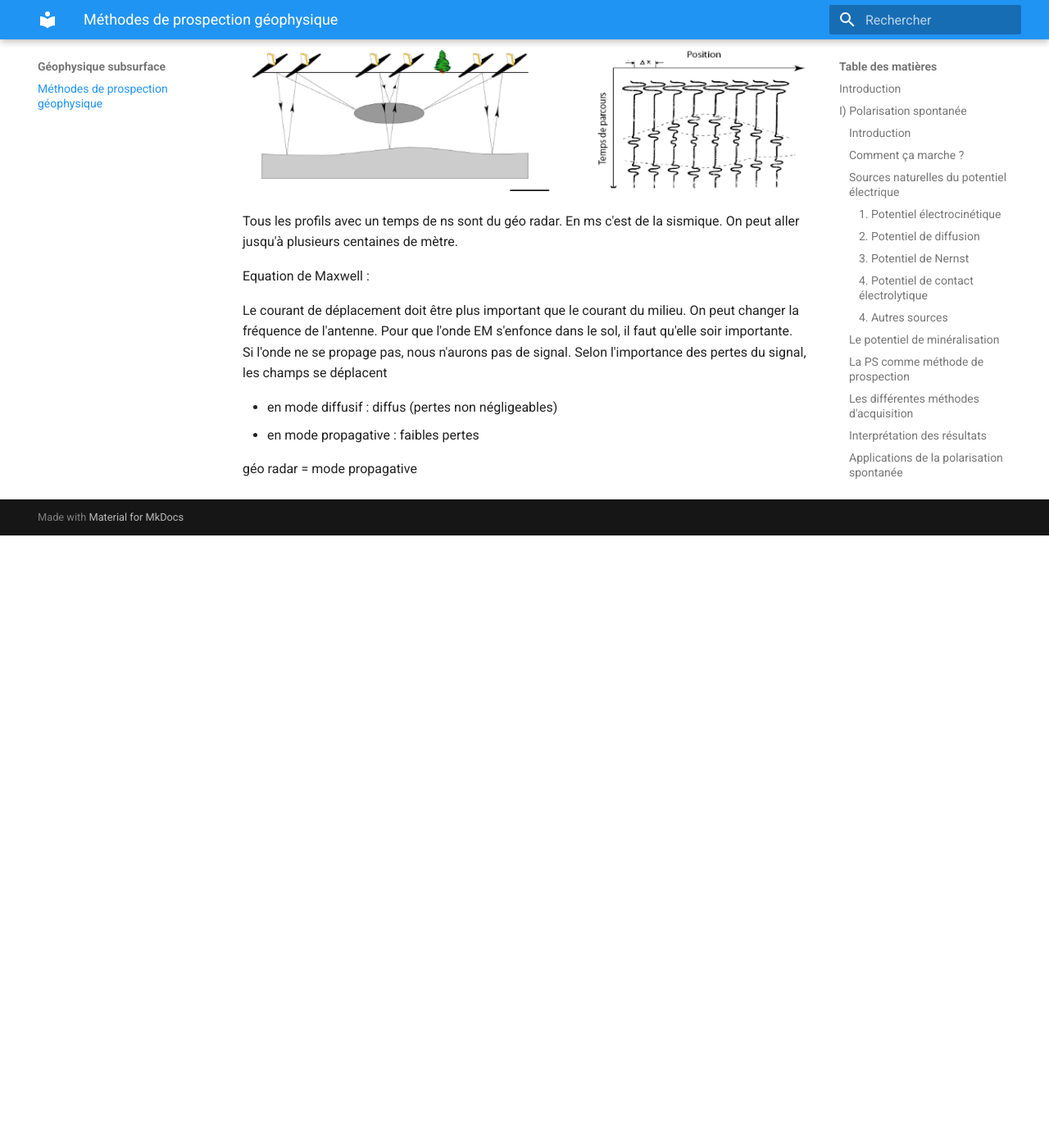
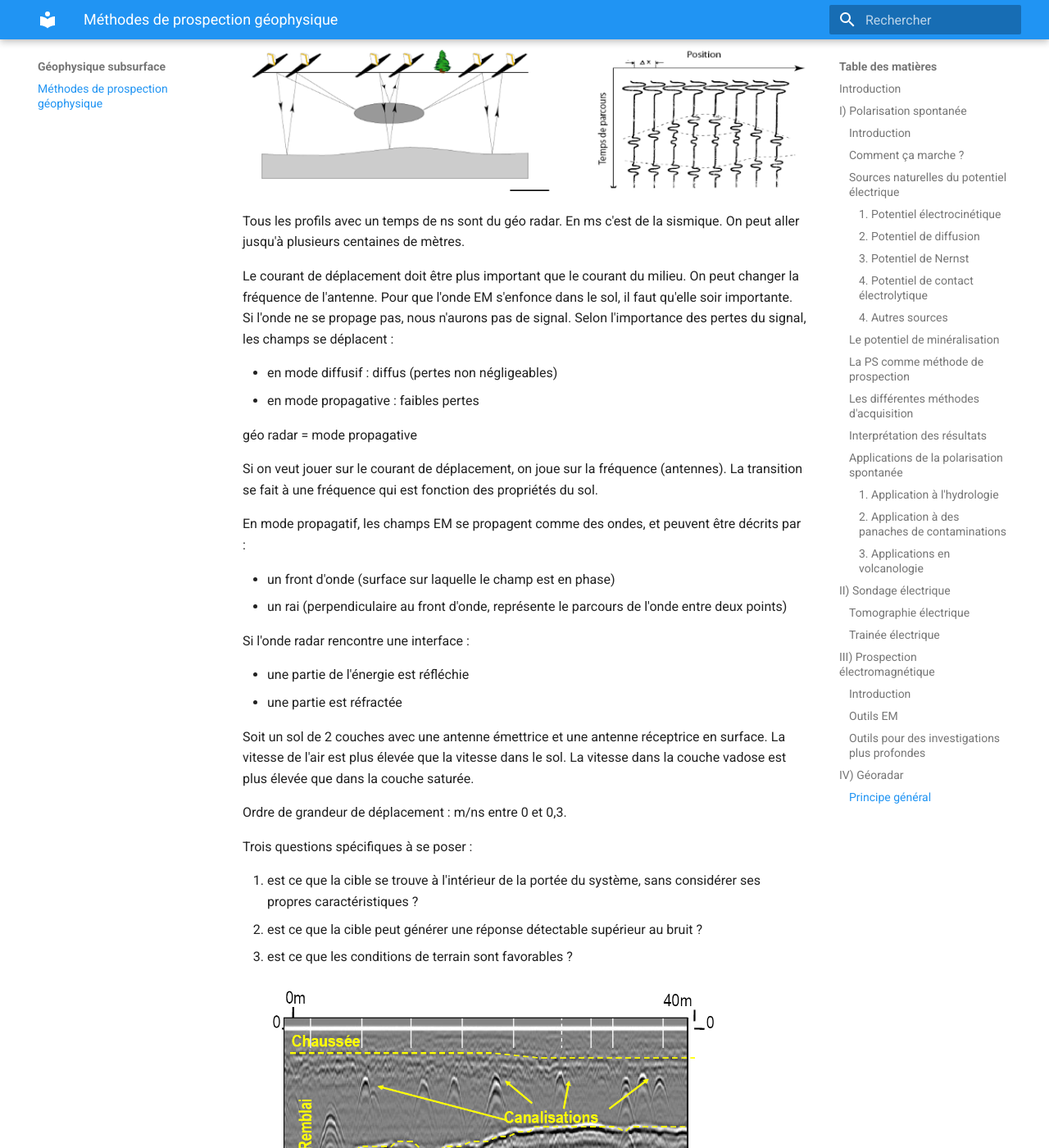
Before and after one commit to Lizeem/M1SSEcours, an MkDocs documentation site: the page built from Docs/Géophysique subsurface/Geophysique de subsurface.md, in a window 1280 px wide and 1400 px high, scrolled down 13066 px. Shown: the whole window at 82% size. Built offline with MkDocs 1.6.1 and Material for MkDocs 9.7.7, drawn with Linux system fonts in a browser that asks for light colours; before the commit the page ends 13719 px from its top, so only the background shows below that; some of the changed text lies outside the part shown.

Commit message:
Update subsurface

```diff
--- a/Docs/Géophysique subsurface/Geophysique de subsurface.md
+++ b/Docs/Géophysique subsurface/Geophysique de subsurface.md
@@ -307,13 +307,43 @@ On envoie une impulsion EM en haute fréquence. L'impulsion induit une onde éle
 
 ![Principe général du géoradar](Images/georadar.PNG)
 
-Tous les profils avec un temps de ns sont du géo radar. En ms c'est de la sismique. On peut aller jusqu'à plusieurs centaines de mètre.
+Tous les profils avec un temps de ns sont du géo radar. En ms c'est de la sismique. On peut aller jusqu'à plusieurs centaines de mètres.
 
-Equation de Maxwell :
-
-Le courant de déplacement doit être plus important que le courant du milieu. On peut changer la fréquence de l'antenne. Pour que l'onde EM s'enfonce dans le sol, il faut qu'elle soir importante. Si l'onde ne se propage pas, nous n'aurons pas de signal. Selon l'importance des pertes du signal, les  champs se déplacent
+Le courant de déplacement doit être plus important que le courant du milieu. On peut changer la fréquence de l'antenne. Pour que l'onde EM s'enfonce dans le sol, il faut qu'elle soir importante. Si l'onde ne se propage pas, nous n'aurons pas de signal. Selon l'importance des pertes du signal, les  champs se déplacent :
 
 - en mode diffusif : diffus (pertes non négligeables)
 - en mode propagative : faibles pertes
 
 géo radar = mode propagative
+
+Si on veut jouer sur le courant de déplacement, on joue sur la fréquence (antennes). La transition se fait à une fréquence qui est fonction des propriétés du sol.
+
+En mode propagatif, les champs EM se propagent comme des ondes, et peuvent être décrits par :
+
+- un front d'onde (surface sur laquelle le champ est en phase)
+- un rai (perpendiculaire au front d'onde, représente le parcours de l'onde entre deux points)
+
+Si l'onde radar rencontre une interface :
+
+- une partie de l'énergie est réfléchie
+- une partie est réfractée
+
+Soit un sol de 2 couches avec une antenne émettrice et une antenne réceptrice en surface. La vitesse de l'air est plus élevée que la vitesse dans le sol. La vitesse dans la couche vadose est plus élevée que dans la couche saturée.
+
+Ordre de grandeur de déplacement : m/ns entre 0 et 0,3.
+
+Trois questions spécifiques à se poser :
+
+1. est ce que la cible se trouve à l'intérieur de la portée du système, sans considérer ses propres caractéristiques ?
+2. est ce que la cible peut générer une réponse détectable supérieur au bruit ?
+3. est ce que les conditions de terrain sont favorables ?
+
+![Résultats avec un géoradar](Images/géoradar.PNG)
+
+Le radar fournit une **"image" précise en coupe et en continu** des couches superficielles et du sous-sol. Cette méthode à haut rendement est adaptée aux prospections sur des **tracés linéaires et des surfaces importantes dans des temps d'intervention très courts**. Une **mise en œuvre légère** permet d'intervenir dans des conditions d'accès difficiles, voire de trafic non interrompu. Une **méthodologie adaptée** au cas par cas (configuration de l'ouvrage à prospecter, caractéristiques géologiques et géophysiques) fait de la mesure par radar une solution rapide et très économique.
+
+- Faible pénétration: quelques cm à quelques m
+- Fréquence élevée = meilleure résolution = moindre pénétration
+- Fréquence basse = meilleure pénétration = moindre résolution
+- Forte conductivité (argile, eau (de mer)) = faible pénétration et forte atténuation = utilisation radar interdite
+- Compromis entre résolution et pénétration: choix antenne et échantillonnage p/r taille et profondeur cible + la nature du sol
```
Also changed, not shown: Docs/Géophysique subsurface/Images/géoradar.PNG (added).
